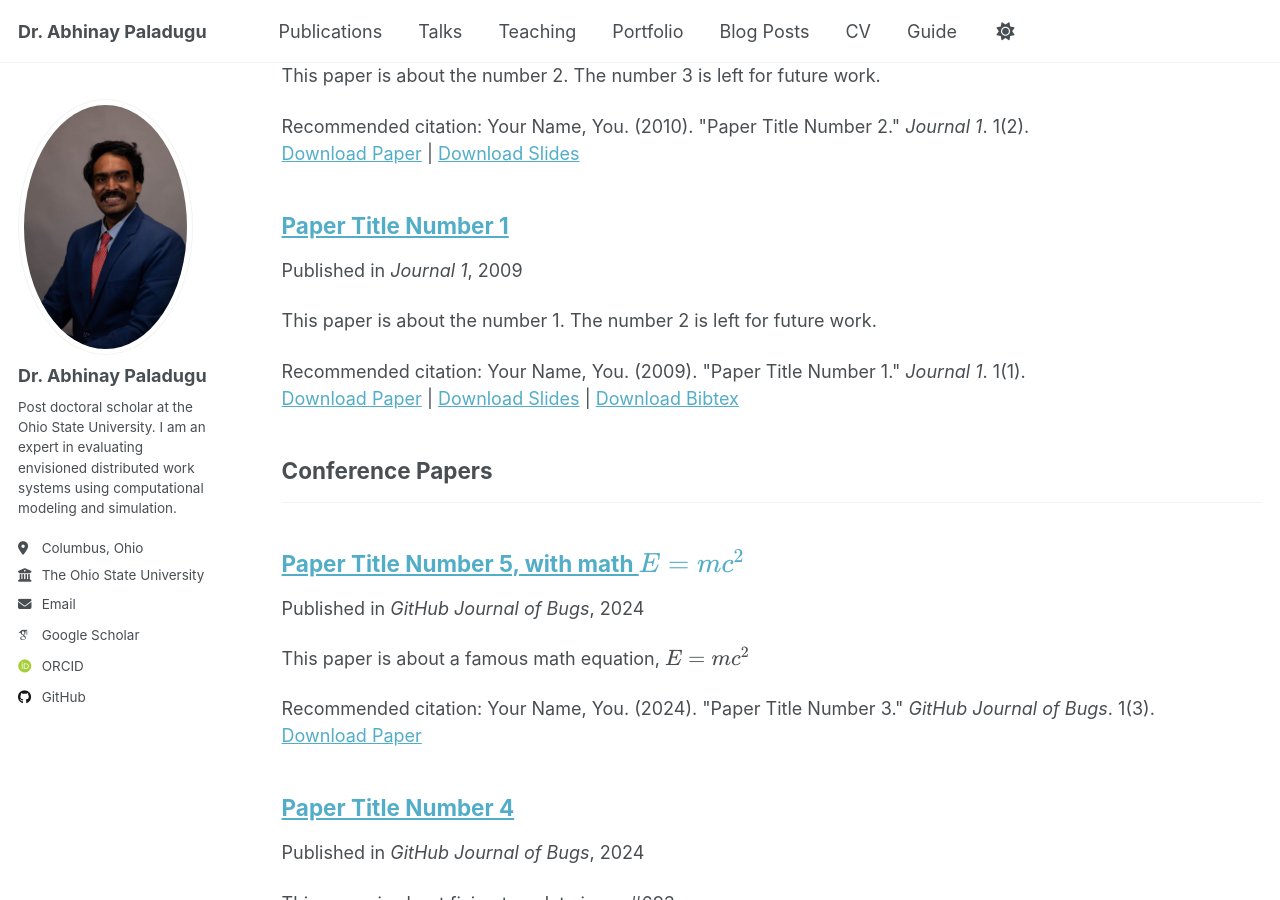
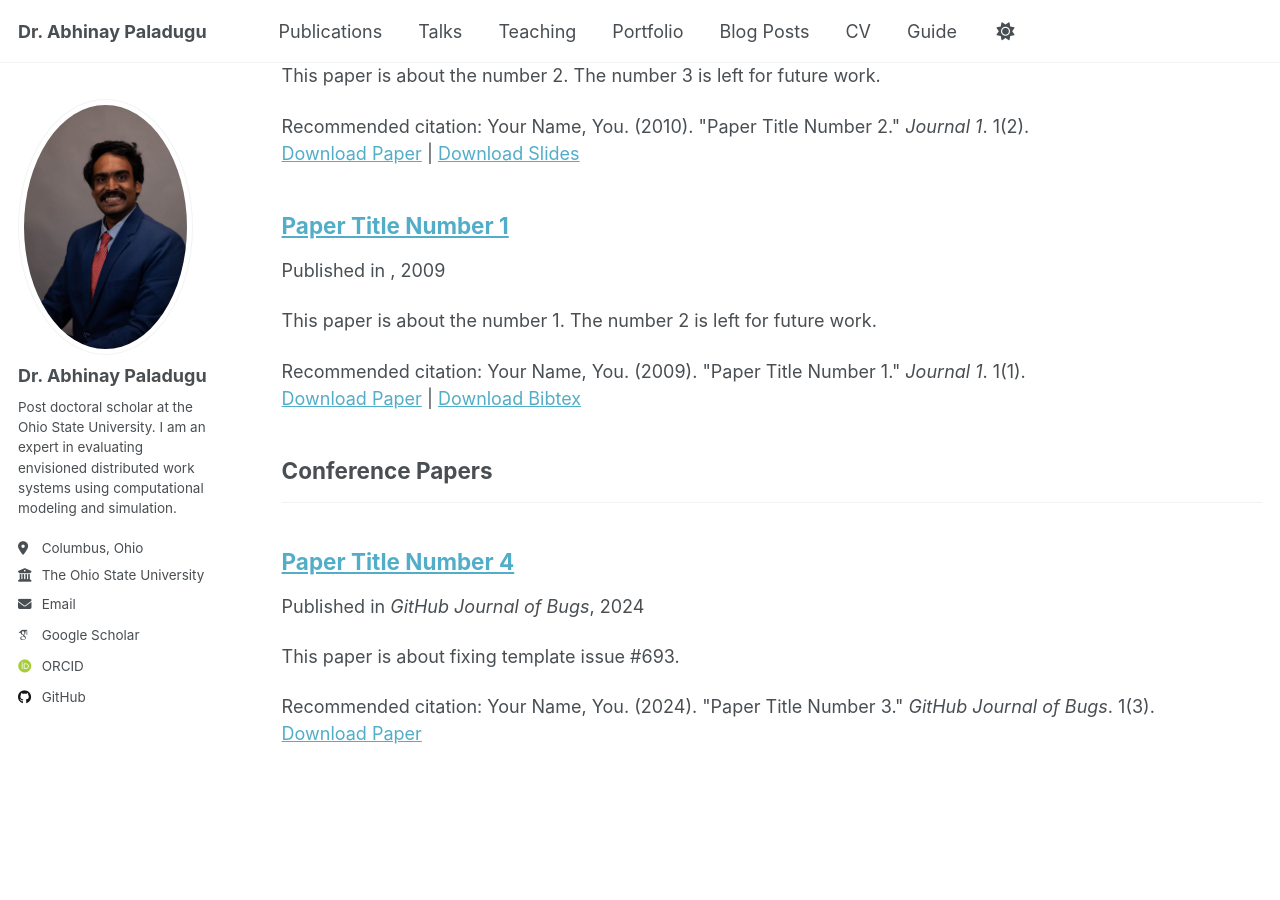
Before and after one commit to apaladugu3/apaladugu3.github.io, a Jekyll site: the page built from _pages/publications.html, in a window 1280 px wide and 900 px high, scrolled down 582 px. Built offline with Jekyll 4.4.1, drawn with Linux system fonts in a browser that asks for light colours; some web fonts are replaced.

Commit message:
Playing with the publications page.

```diff
--- a/_config.yml
+++ b/_config.yml
@@ -84,6 +84,8 @@ publication_category:
     title: 'Journal Articles'
   conferences:
     title: 'Conference Papers'
+  inreview:
+    title: 'Manuscripts in Review'
 
 # Site Settings
 teaser                   :  # filename of teaser fallback teaser image placed in /images/, .e.g. "500x300.png"
--- a/_pages/publications.html
+++ b/_pages/publications.html
@@ -6,7 +6,7 @@ author_profile: true
 ---
 
 {% if site.author.googlescholar %}
-  <div class="wordwrap">You can also find my articles on <a href="{{site.author.googlescholar}}">my Google Scholar profile</a>.</div>
+  <div class="wordwrap">You can also find my articles on <a href="{{https://scholar.google.com/citations?user=HP-c8dYAAAAJ&hl=en}}">my Google Scholar profile</a>.</div>
 {% endif %}
 
 {% include base_path %}
--- a/_publications/2025-06-08-paper-title-number-5.md
+++ b/_publications/2025-06-08-paper-title-number-5.md
@@ -1,13 +1,14 @@
 ---
-title: "Paper Title Number 5, with math $$E=mc^2$$"
+title: Paper Title Number 2
 collection: publications
-category: conferences
-permalink: /publication/2024-02-17-paper-title-number-4
-excerpt: 'This paper is about a famous math equation, $$E=mc^2$$'
-date: 2024-02-17
-venue: 'GitHub Journal of Bugs'
-paperurl: 'http://academicpages.github.io/files/paper3.pdf'
-citation: 'Your Name, You. (2024). &quot;Paper Title Number 3.&quot; <i>GitHub Journal of Bugs</i>. 1(3).'
+category: journal
+permalink: /publication/2010-10-01-paper-title-number-2
+excerpt: 'This paper is about the number 2. The number 3 is left for future work.'
+date: 2010-10-01
+authors: Your Name, You
+journal: Journal 1
+pdf: http://academicpages.github.io/files/paper2.pdf
+slides: http://academicpages.github.io/files/slides2.pdf
 ---
 
 Using [MathJax](https://www.mathjax.org/) in the description is supported - $$E=mc^2$$ - however, the use must be mindful that the default delimiters are `$$...$$` and `\\[...\\]` which differs from the `$...$` that is typically expected.
```
Also changed, not shown: _publications/2009-10-01-paper-title-number-1.md (+3 -3 lines).
